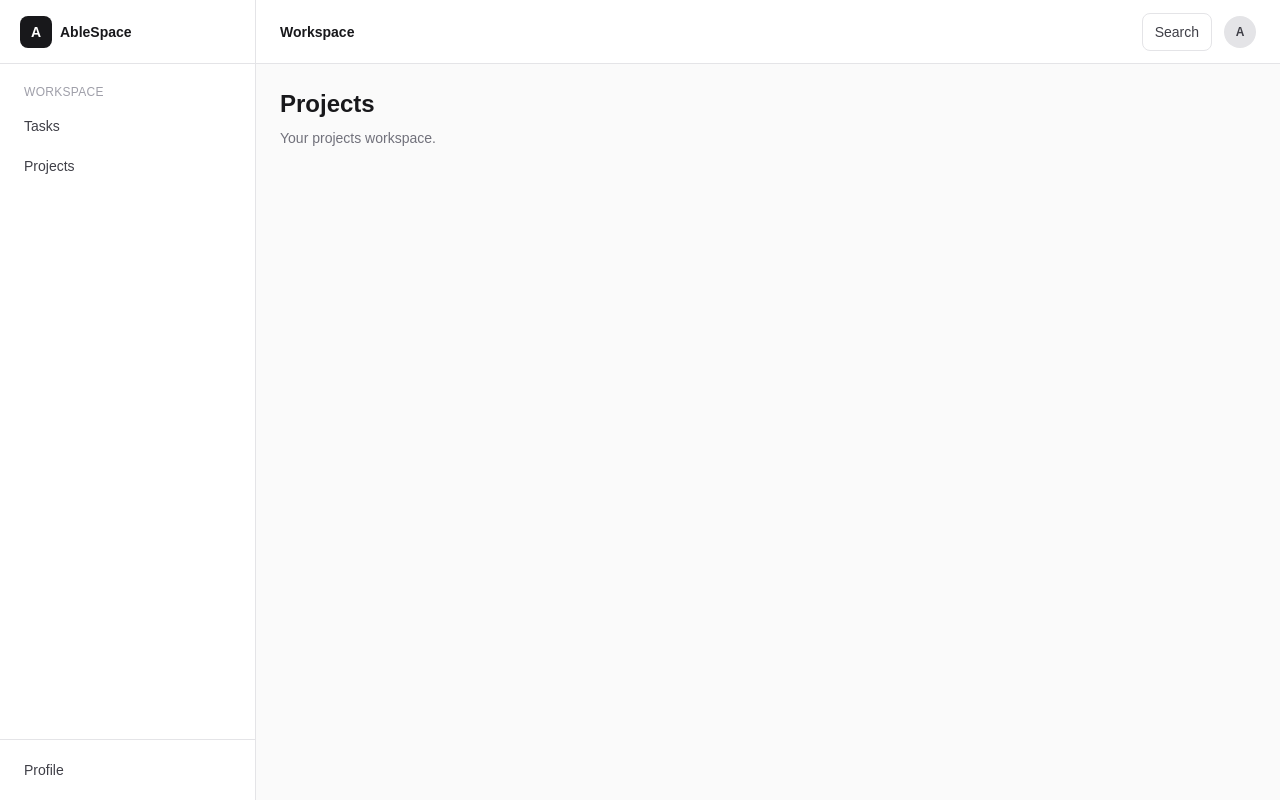
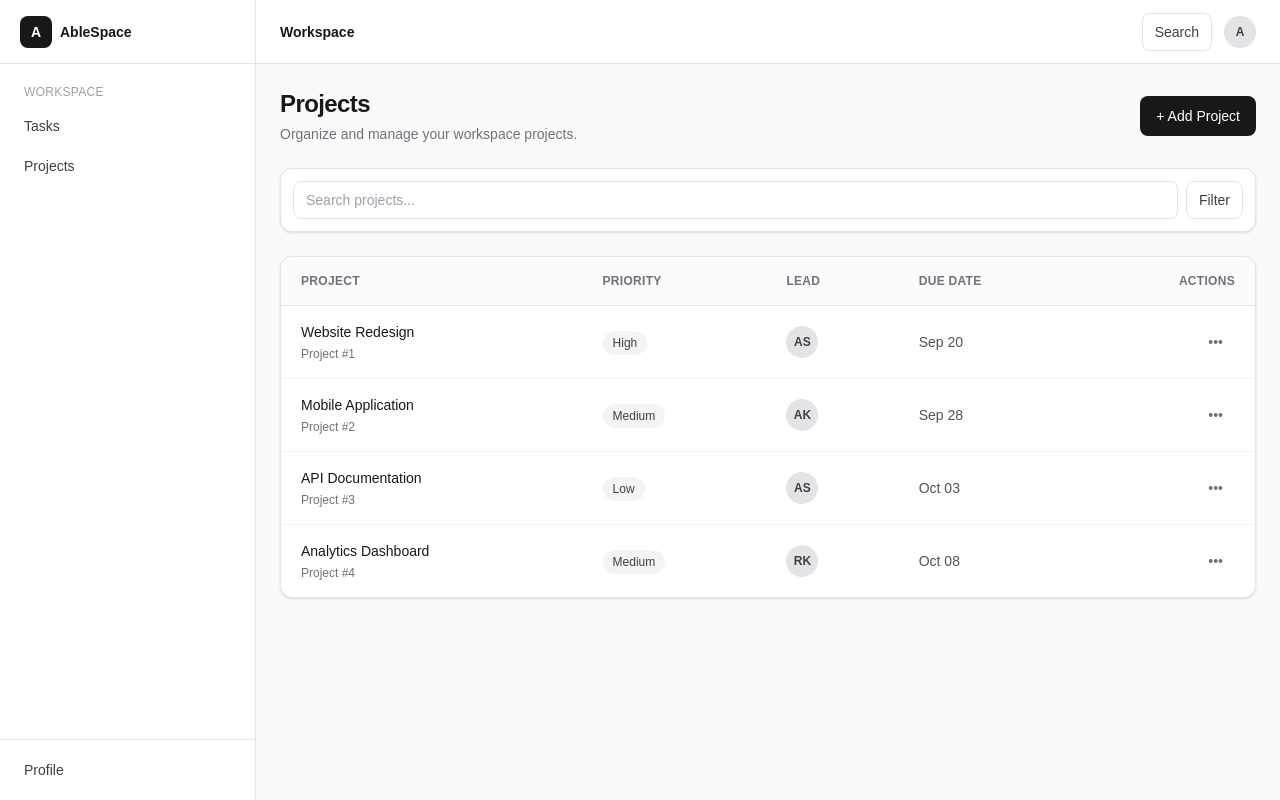
Before and after one commit to ashokguthula/AbleSpace, a Next.js app in the folder frontend/: page /projects in a window 1280 px wide. Built offline with nearby package versions, Linux system fonts and the light colour scheme.

Commit message:
Build projects workspace UI

```diff
--- a/frontend/app/(dashboard)/projects/page.tsx
+++ b/frontend/app/(dashboard)/projects/page.tsx
@@ -1,13 +1,151 @@
+const projects = [
+  {
+    id: 1,
+    name: "Website Redesign",
+    priority: "High",
+    lead: "AS",
+    dueDate: "Sep 20",
+  },
+  {
+    id: 2,
+    name: "Mobile Application",
+    priority: "Medium",
+    lead: "AK",
+    dueDate: "Sep 28",
+  },
+  {
+    id: 3,
+    name: "API Documentation",
+    priority: "Low",
+    lead: "AS",
+    dueDate: "Oct 03",
+  },
+  {
+    id: 4,
+    name: "Analytics Dashboard",
+    priority: "Medium",
+    lead: "RK",
+    dueDate: "Oct 08",
+  },
+];
+
 export default function ProjectsPage() {
   return (
-    <section>
-      <h2 className="text-2xl font-semibold text-zinc-900">
-        Projects
-      </h2>
+    <section className="space-y-6">
+      {/* Page heading */}
+      <div className="flex flex-col gap-4 lg:flex-row lg:items-center lg:justify-between">
+        <div>
+          <h2 className="text-2xl font-semibold tracking-tight text-zinc-900">
+            Projects
+          </h2>
 
-      <p className="mt-2 text-sm text-zinc-500">
-        Your projects workspace.
-      </p>
+          <p className="mt-1 text-sm text-zinc-500">
+            Organize and manage your workspace projects.
+          </p>
+        </div>
+
+        <button
+          type="button"
+          className="rounded-lg bg-zinc-900 px-4 py-2.5 text-sm font-medium text-white transition hover:bg-zinc-800"
+        >
+          + Add Project
+        </button>
+      </div>
+
+      {/* Controls */}
+      <div className="flex flex-col gap-3 rounded-xl border border-zinc-200 bg-white p-3 shadow-sm sm:flex-row sm:items-center sm:justify-between">
+        <div className="flex flex-1 items-center gap-2">
+          <input
+            type="text"
+            placeholder="Search projects..."
+            className="w-full rounded-lg border border-zinc-200 px-3 py-2 text-sm outline-none placeholder:text-zinc-400 focus:border-zinc-400"
+          />
+
+          <button
+            type="button"
+            className="rounded-lg border border-zinc-200 px-3 py-2 text-sm text-zinc-700 hover:bg-zinc-50"
+          >
+            Filter
+          </button>
+        </div>
+      </div>
+
+      {/* Projects table */}
+      <div className="overflow-hidden rounded-xl border border-zinc-200 bg-white shadow-sm">
+        <div className="overflow-x-auto">
+          <table className="min-w-[720px] w-full border-collapse">
+            <thead>
+              <tr className="border-b border-zinc-200 bg-zinc-50/70">
+                <th className="px-5 py-4 text-left text-xs font-semibold uppercase tracking-wide text-zinc-500">
+                  Project
+                </th>
+
+                <th className="px-5 py-4 text-left text-xs font-semibold uppercase tracking-wide text-zinc-500">
+                  Priority
+                </th>
+
+                <th className="px-5 py-4 text-left text-xs font-semibold uppercase tracking-wide text-zinc-500">
+                  Lead
+                </th>
+
+                <th className="px-5 py-4 text-left text-xs font-semibold uppercase tracking-wide text-zinc-500">
+                  Due Date
+                </th>
+
+                <th className="px-5 py-4 text-right text-xs font-semibold uppercase tracking-wide text-zinc-500">
+                  Actions
+                </th>
+              </tr>
+            </thead>
+
+            <tbody>
+              {projects.map((project) => (
+                <tr
+                  key={project.id}
+                  className="border-b border-zinc-100 last:border-b-0 hover:bg-zinc-50/50"
+                >
+                  <td className="px-5 py-4">
+                    <div>
+                      <p className="text-sm font-medium text-zinc-900">
+                        {project.name}
+                      </p>
+
+                      <p className="mt-1 text-xs text-zinc-500">
+                        Project #{project.id}
+                      </p>
+                    </div>
+                  </td>
+
+                  <td className="px-5 py-4">
+                    <span className="inline-flex rounded-full bg-zinc-100 px-2.5 py-1 text-xs font-medium text-zinc-700">
+                      {project.priority}
+                    </span>
+                  </td>
+
+                  <td className="px-5 py-4">
+                    <span className="flex h-8 w-8 items-center justify-center rounded-full bg-zinc-200 text-xs font-semibold text-zinc-700">
+                      {project.lead}
+                    </span>
+                  </td>
+
+                  <td className="px-5 py-4 text-sm text-zinc-600">
+                    {project.dueDate}
+                  </td>
+
+                  <td className="px-5 py-4 text-right">
+                    <button
+                      type="button"
+                      className="rounded-lg px-3 py-2 text-sm text-zinc-500 hover:bg-zinc-100 hover:text-zinc-900"
+                    >
+                      •••
+                    </button>
+                  </td>
+                </tr>
+              ))}
+            </tbody>
+          </table>
+        </div>
+      </div>
     </section>
   );
 }
```
